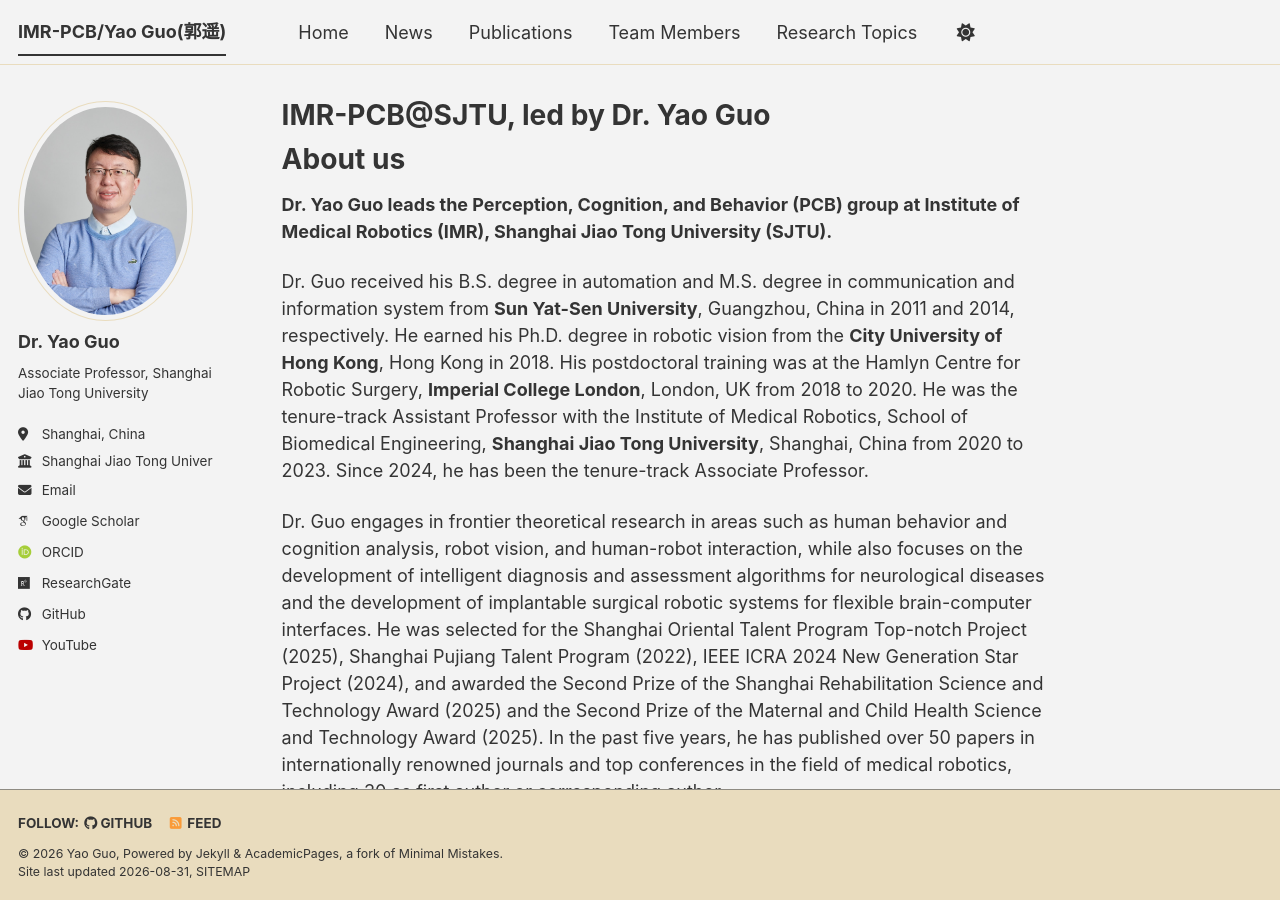
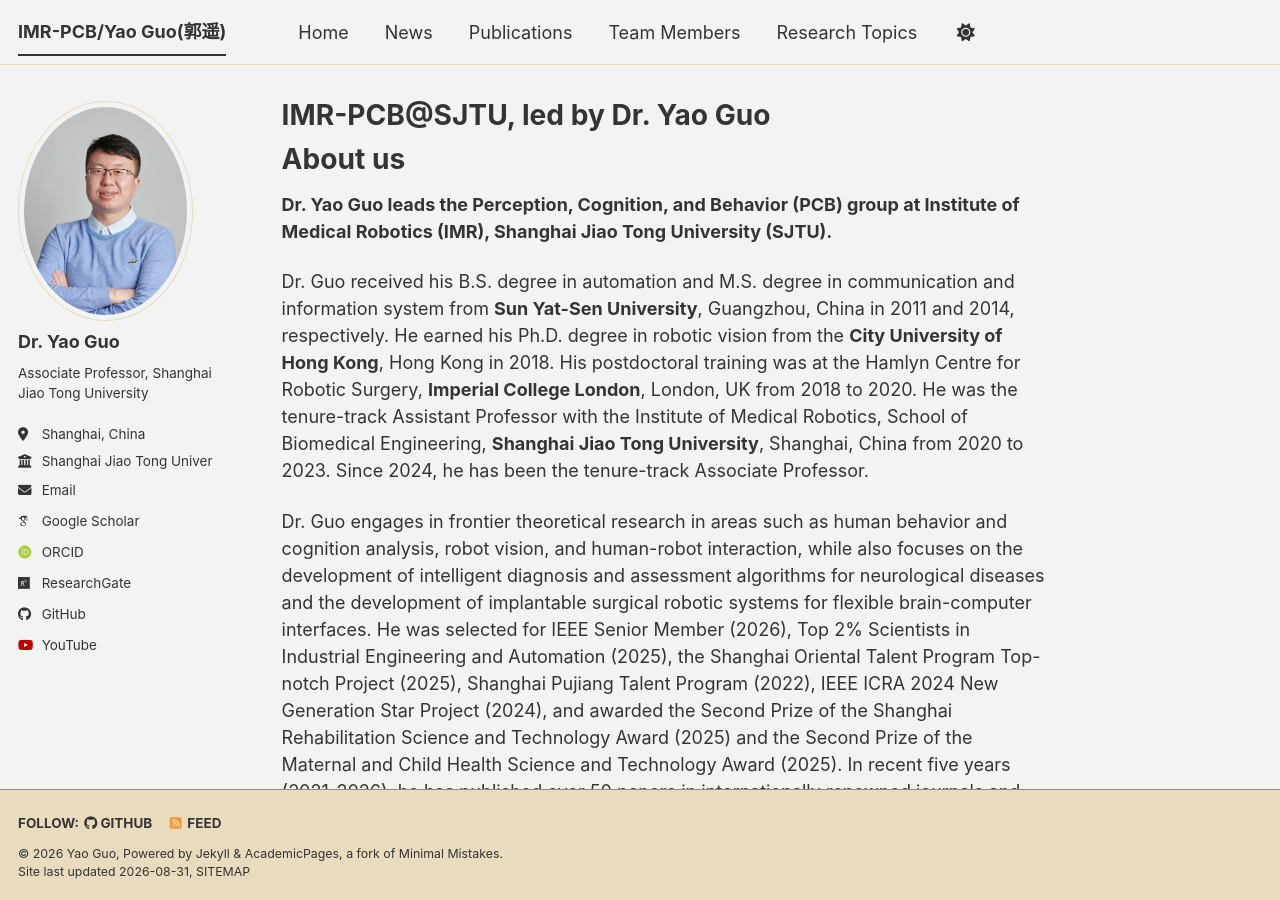
Before and after one commit to IMR-PCB/IMR-PCB.github.io, a Jekyll site: the page built from _pages/about.md, in a window 1280 px wide and 900 px high. Built offline with Jekyll 4.4.1, drawn with Linux system fonts in a browser that asks for light colours; some web fonts are replaced; a script bundle is joined from its source files by our own code; library files that are not in the unit come from our copies.

Commit message:
Update about.md

```diff
--- a/_pages/about.md
+++ b/_pages/about.md
@@ -13,7 +13,7 @@
 
 Dr. Guo received his B.S. degree in automation and M.S. degree in communication and information system from **Sun Yat-Sen University**, Guangzhou, China in 2011 and 2014, respectively. He earned his Ph.D. degree in robotic vision from the **City University of Hong Kong**, Hong Kong in 2018. His postdoctoral training was at the Hamlyn Centre for Robotic Surgery, **Imperial College London**, London, UK from 2018 to 2020. He was the tenure-track Assistant Professor with the Institute of Medical Robotics, School of Biomedical Engineering, **Shanghai Jiao Tong University**, Shanghai, China from 2020 to 2023. Since 2024, he has been the tenure-track Associate Professor.
 
-Dr. Guo engages in frontier theoretical research in areas such as human behavior and cognition analysis, robot vision, and human-robot interaction, while also focuses on the development of intelligent diagnosis and assessment algorithms for neurological diseases and the development of implantable surgical robotic systems for flexible brain-computer interfaces. He was selected for the Shanghai Oriental Talent Program Top-notch Project (2025), Shanghai Pujiang Talent Program (2022), IEEE ICRA 2024 New Generation Star Project (2024), and awarded the Second Prize of the Shanghai Rehabilitation Science and Technology Award (2025) and the Second Prize of the Maternal and Child Health Science and Technology Award (2025). In the past five years, he has published over 50 papers in internationally renowned journals and top conferences in the field of medical robotics, including 30 as first author or corresponding author.
+Dr. Guo engages in frontier theoretical research in areas such as human behavior and cognition analysis, robot vision, and human-robot interaction, while also focuses on the development of intelligent diagnosis and assessment algorithms for neurological diseases and the development of implantable surgical robotic systems for flexible brain-computer interfaces. He was selected for IEEE Senior Member (2026), Top 2% Scientists in Industrial Engineering and Automation (2025), the Shanghai Oriental Talent Program Top-notch Project (2025), Shanghai Pujiang Talent Program (2022), IEEE ICRA 2024 New Generation Star Project (2024), and awarded the Second Prize of the Shanghai Rehabilitation Science and Technology Award (2025) and the Second Prize of the Maternal and Child Health Science and Technology Award (2025). In recent five years (2021-2026), he has published over 50 papers in internationally renowned journals and top conferences in the field of medical robotics, including 30 as first author or corresponding author.
 
 **Perception, Cognition, and Behavior (PCB)** group is one of fundamental research centers of **IMR@SJTU**. IMR-PCB aims to endow robots with human-like intelligence. However, the cognitive and replicative capabilities of robots and artificial intelligence are often underestimated. Perception and cognition are essential components of both teleoperated and autonomous robots, enabling attention-based control, reactive behaviors, situational awareness, and seamless human-robot interaction. By leveraging the latest advances in computational and experimental neuroscience, IMR-PCB focuses on the fundamental principles of brain function and their practical applications in human-machine symbiotic systems.
 
```
